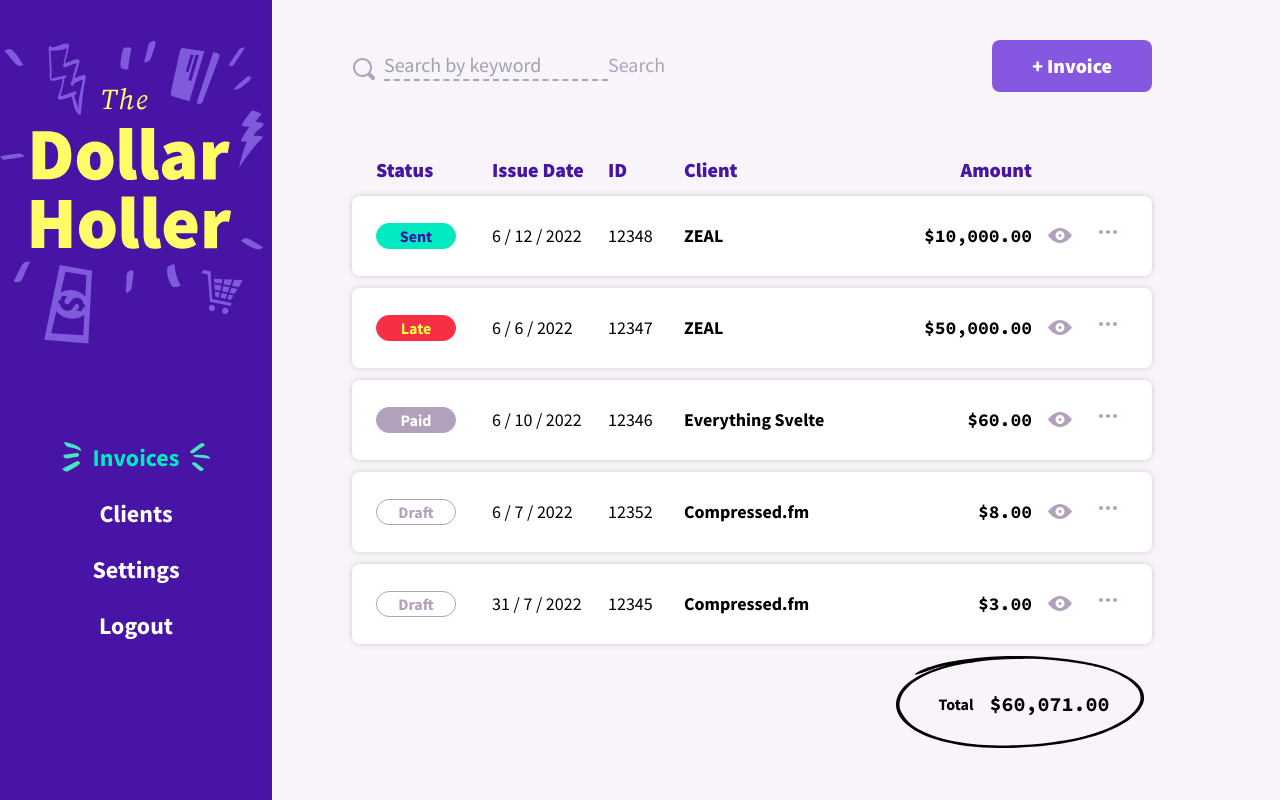
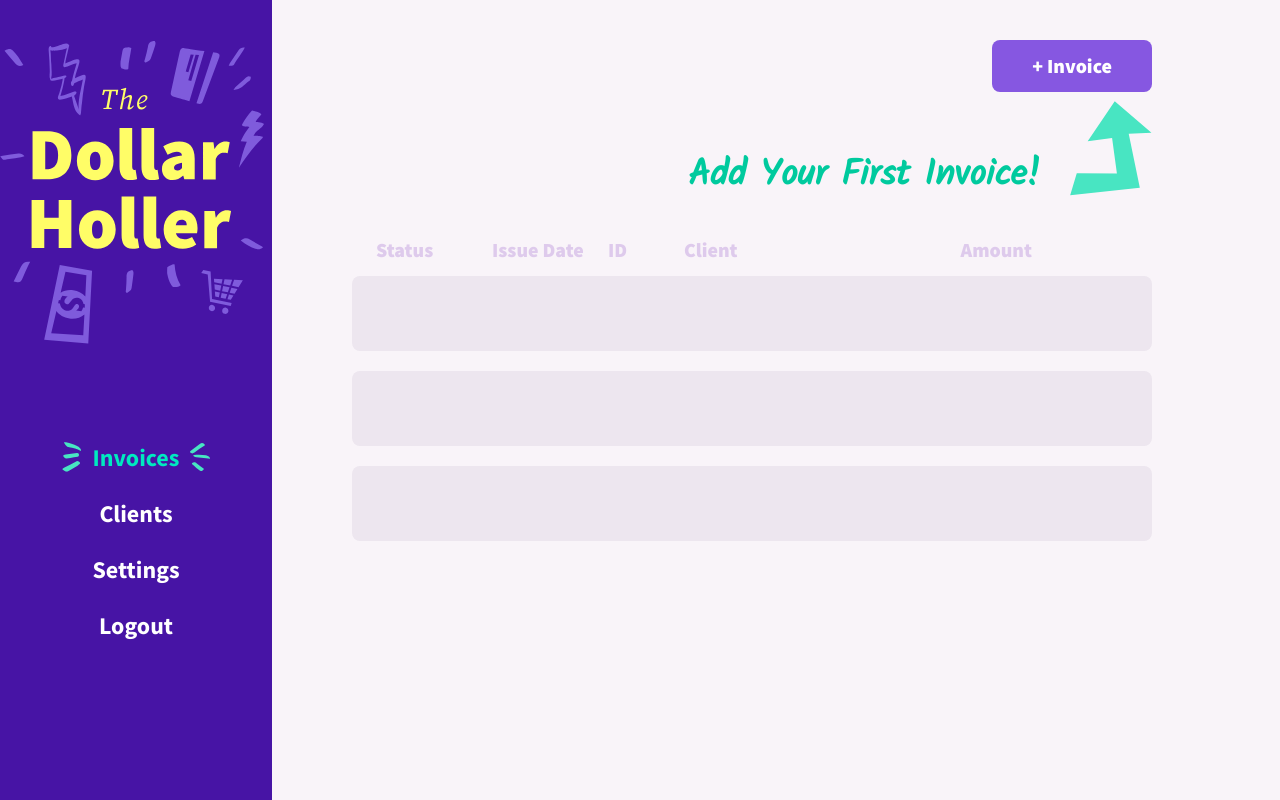
Before and after one commit to oki-irawan/dollar-holler, a SvelteKit app: page /invoices in a window 1280 px wide. Built offline with nearby package versions, Linux system fonts and the light colour scheme.

Commit message:
setup a blank state if there is no invoices

```diff
--- /dev/null
+++ b/src/lib/components/BlankRow.svelte
@@ -0,0 +1 @@
+<div class="bg-prim mb-5 block h-[75px] w-full rounded-lg" />
--- a/src/lib/store/InvoiceStore.ts
+++ b/src/lib/store/InvoiceStore.ts
@@ -4,5 +4,6 @@ import data from '../../seed.json';
 export const invoices = writable<Invoice[]>([]);
 
 export const loadInvoices = () => {
-	invoices.set(data.invoices);
+	invoices.set([]);
+	// invoices.set(data.invoices);
 };
--- a/src/routes/(dashboard)/invoices/+page.svelte
+++ b/src/routes/(dashboard)/invoices/+page.svelte
@@ -5,8 +5,9 @@
 	import SearchField from '$lib/components/SearchField.svelte';
 	import CircledAmount from '$lib/components/CircledAmount.svelte';
 	import InvoiceRow from './InvoiceRow.svelte';
-	import InvoiceHeader from '$lib/components/InvoiceHeader.svelte';
+	import InvoiceHeader from './InvoiceHeader.svelte';
 	import { centToDollars, sumInvoices } from '$lib/utils/helpers/moneyHelpers';
+	import BlankState from './BlankState.svelte';
 
 	onMount(() => loadInvoices());
 </script>
@@ -20,7 +21,11 @@
 	class="mb-7 flex flex-col-reverse items-start justify-between gap-y-6 md:mb-16 md:flex-row md:items-center md:gap-y-4"
 >
 	<!--	Serach Field	-->
+	{#if $invoices.length > 0}
 		<SearchField />
+	{:else}
+		<div />
+	{/if}
 
 	<button
 		class="center relative translate-y-0 whitespace-nowrap rounded-lg bg-lavenderIndigo py-2 px-5 font-sansSerif text-base font-black text-white shadow-colored transition-all hover:-translate-y-2 hover:shadow-coloredHover lg:py-3 lg:px-10 lg:text-xl"
@@ -31,13 +36,22 @@
 
 <!--	Invoice Table	-->
 <div>
+	{#if $invoices === null}
+		Loading ....
+	{:else if $invoices.length <= 0}
+		<BlankState />
+	{:else}
 		<!--	Header	-->
-	<InvoiceHeader />
+		<InvoiceHeader className="text-daisyBush  " />
+
+		<!--	Row		-->
 		<div class="flex flex-col-reverse">
 			{#each $invoices as invoice}
 				<InvoiceRow {invoice} />
 			{/each}
 		</div>
+
+		<!--	Total Amount	-->
+		<CircledAmount label="Total" amount={`$${centToDollars(sumInvoices($invoices))}`} />
+	{/if}
 </div>
-
-<CircledAmount label="Total" amount={`$${centToDollars(sumInvoices($invoices))}`} />
--- /dev/null
+++ b/src/routes/(dashboard)/invoices/BlankState.svelte
@@ -0,0 +1,19 @@
+<script>
+	import InvoiceHeader from './InvoiceHeader.svelte';
+	import BlankRow from '$lib/components/BlankRow.svelte';
+</script>
+
+<div>
+	<div class="-mt-8 md:-mt-12 lg:-mt-14">
+		<h2
+			class="mb-10 bg-arrowLeftUp bg-left bg-no-repeat pt-14 pl-24 text-left font-handwriting text-2xl font-bold text-caribbeanGreen md:bg-arrowRightUp md:bg-right md:pl-0 md:pr-28 md:text-right md:text-4xl"
+		>
+			Add Your First Invoice!
+		</h2>
+	</div>
+	<InvoiceHeader className="text-fog" />
+
+	<BlankRow />
+	<BlankRow />
+	<BlankRow />
+</div>
--- a/src/lib/components/InvoiceHeader.svelte
+++ b/src/routes/(dashboard)/invoices/InvoiceHeader.svelte
@@ -1,4 +1,8 @@
-<div class="tableHeader invoice-table hidden text-daisyBush lg:grid">
+<script lang="ts">
+	export let className = '';
+</script>
+
+<div class={`tableHeader invoice-table hidden text-daisyBush lg:grid ${className}`}>
 	<h3>Status</h3>
 	<h3>Issue Date</h3>
 	<h3>ID</h3>
--- a/tailwind.config.cjs
+++ b/tailwind.config.cjs
@@ -11,6 +11,8 @@ module.exports = {
 		extend: {
 			backgroundImage: {
 				circle: "url('/images/circle.svg')",
+				arrowRightUp: "url('/images/arrow-right-up.svg')",
+				arrowLeftUp: "url('/images/arrow-left-up.svg')",
 			},
 			borderWidth: {
 				1: '1px'
@@ -25,21 +27,22 @@ module.exports = {
 				'invoiceTableMobile': '1fr 90px',
 			},
 			colors: {
+				blueGem: '#3813a0',
+				caribbeanGreen: '#1CC6A0',
+				caribbeanGreen: '#00ca9e',
+				daisyBush: '#4714a5',
+				fog: '#decaec',
+				gallery: '#efeaf2',
+				goldenFizz: '#feff40',
 				lavenderIndigo: '#8657e1',
-				daisyBush: '#4714a5',
-				goldenFizz: '#feff40',
-				whisper: '#f9f4f9',
+				monsoon: '#777878',
 				pastelPurple: '#b2a1bb',
+				prim: '#ede6ef',
 				purple: '#7209b7',
 				robinEggBlue: '#00e9c0',
-				blueGem: '#3813a0',
-				caribbeanGreen: '#1CC6A0',
 				scarlet: '#f72f45',
-				monsoon: '#777878',
 				silver: '#c0c0c0',
-				gallery: '#efeaf2',
-				caribbeanGreen: '#00ca9e',
-				fog: '#decaec',
+				whisper: '#f9f4f9',
 			},
 			zIndex: {
 				navbarToggle: 91,
```
Also changed, not shown: static/images/arrow-left-up.svg (added), static/images/arrow-right-up.svg (added). Lines whose indentation alone changed are shown as unchanged.
